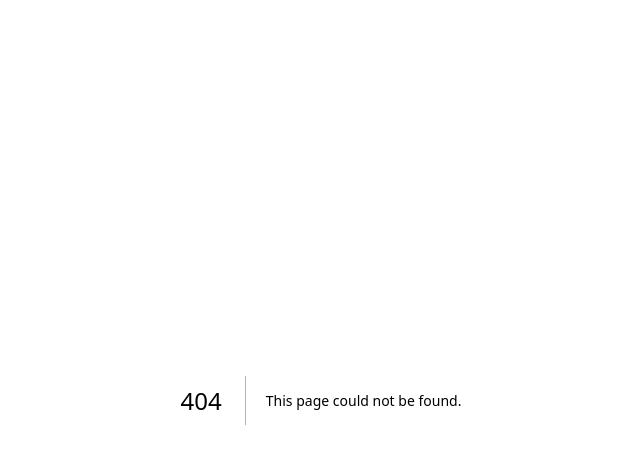
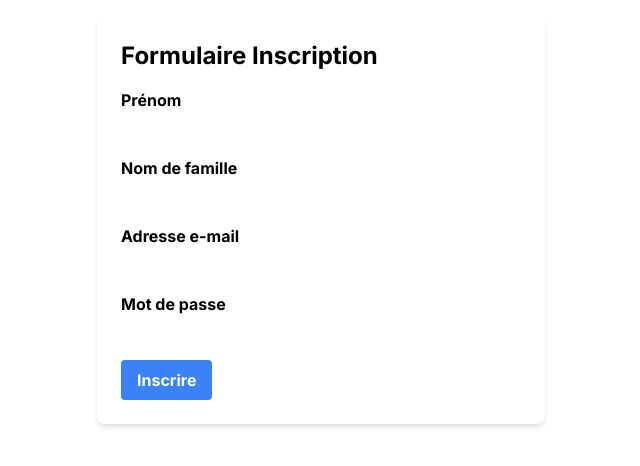
Before and after one commit to YanisZ1/stageproject, a Next.js app in the folder bpnwebsite/: page /Inscription in a window 1280 px wide. Before the commit this address had no page. Shown: the top 466 px of the page, without its empty margins (319-959 px from the left). Built offline with nearby package versions, Linux system fonts and the light colour scheme.

Commit message:
Inscription et Connexion

```diff
--- /dev/null
+++ b/bpnwebsite/app/Inscription/page.tsx
@@ -0,0 +1,65 @@
+import React from 'react';
+
+const MyComponent = () => {
+  return (
+    <div className="max-w-md mx-auto mt-4 p-6 bg-white rounded-lg shadow-md">
+      <h2 className="text-2xl font-bold mb-4">Formulaire Inscription</h2>
+      <div>
+        <label htmlFor="firstName" className="block font-bold mb-1">
+          Prénom
+        </label>
+        <input
+          type="text"
+          name="firstName"
+          id="firstName"
+          className="w-full border-gray-300 rounded-md px-3 py-2 focus:outline-none focus:ring-blue-500 focus:border-blue-500"
+          required
+        />
+      </div>
+      <div>
+        <label htmlFor="lastName" className="block font-bold mb-1">
+          Nom de famille
+        </label>
+        <input
+          type="text"
+          name="lastName"
+          id="lastName"
+          className="w-full border-gray-300 rounded-md px-3 py-2 focus:outline-none focus:ring-blue-500 focus:border-blue-500"
+          required
+        />
+      </div>
+      <div>
+        <label htmlFor="email" className="block font-bold mb-1">
+          Adresse e-mail
+        </label>
+        <input
+          type="email"
+          name="email"
+          id="email"
+          className="w-full border-gray-300 rounded-md px-3 py-2 focus:outline-none focus:ring-blue-500 focus:border-blue-500"
+          required
+        />
+      </div>
+      <div>
+        <label htmlFor="password" className="block font-bold mb-1">
+          Mot de passe
+        </label>
+        <input
+          type="password"
+          name="password"
+          id="password"
+          className="w-full border-gray-300 rounded-md px-3 py-2 focus:outline-none focus:ring-blue-500 focus:border-blue-500"
+          required
+        />
+      </div>
+      <button
+        type="submit"
+        className="bg-blue-500 hover:bg-blue-600 text-white font-bold py-2 px-4 rounded"
+      >
+        Inscrire
+      </button>
+    </div>
+  );
+};
+
+export default MyComponent;
--- /dev/null
+++ b/bpnwebsite/app/Login/page.tsx
@@ -0,0 +1,21 @@
+import React from 'react'
+
+
+const Login=()=>{
+	return(
+	<div>
+	<form action="">
+		<div>
+		<label htmlFor="email">Email</label>
+		<input type="text" name="email" id="email"/>
+		</div>
+			<div>
+				<label htmlFor="passw">Password</label>
+				<input type="text" name="passw" id="passw"/>
+			</div>
+				<button type="submit">Login</button>
+			</form>
+		</div>
+	)
+}
+export default Login
--- a/bpnwebsite/app/globals.css
+++ b/bpnwebsite/app/globals.css
@@ -1,27 +1,3 @@
 @tailwind base;
 @tailwind components;
 @tailwind utilities;
-
-:root {
-  --foreground-rgb: 0, 0, 0;
-  --background-start-rgb: 214, 219, 220;
-  --background-end-rgb: 255, 255, 255;
-}
-
-@media (prefers-color-scheme: dark) {
-  :root {
-    --foreground-rgb: 255, 255, 255;
-    --background-start-rgb: 0, 0, 0;
-    --background-end-rgb: 0, 0, 0;
-  }
-}
-
-body {
-  color: rgb(var(--foreground-rgb));
-  background: linear-gradient(
-      to bottom,
-      transparent,
-      rgb(var(--background-end-rgb))
-    )
-    rgb(var(--background-start-rgb));
-}
--- a/bpnwebsite/app/page.tsx
+++ b/bpnwebsite/app/page.tsx
@@ -1,113 +1,18 @@
-import Image from 'next/image'
+import React from 'react';
+import Link from 'next/link';
 
-export default function Home() {
+const HomePage = () => {
   return (
-    <main className="flex min-h-screen flex-col items-center justify-between p-24">
-      <div className="z-10 w-full max-w-5xl items-center justify-between font-mono text-sm lg:flex">
-        <p className="fixed left-0 top-0 flex w-full justify-center border-b border-gray-300 bg-gradient-to-b from-zinc-200 pb-6 pt-8 backdrop-blur-2xl dark:border-neutral-800 dark:bg-zinc-800/30 dark:from-inherit lg:static lg:w-auto  lg:rounded-xl lg:border lg:bg-gray-200 lg:p-4 lg:dark:bg-zinc-800/30">
-          Get started by editing&nbsp;
-          <code className="font-mono font-bold">app/page.tsx</code>
-        </p>
-        <div className="fixed bottom-0 left-0 flex h-48 w-full items-end justify-center bg-gradient-to-t from-white via-white dark:from-black dark:via-black lg:static lg:h-auto lg:w-auto lg:bg-none">
-          <a
-            className="pointer-events-none flex place-items-center gap-2 p-8 lg:pointer-events-auto lg:p-0"
-            href="https://vercel.com?utm_source=create-next-app&utm_medium=appdir-template&utm_campaign=create-next-app"
-            target="_blank"
-            rel="noopener noreferrer"
-          >
-            By{' '}
-            <Image
-              src="/vercel.svg"
-              alt="Vercel Logo"
-              className="dark:invert"
-              width={100}
-              height={24}
-              priority
-            />
-          </a>
-        </div>
-      </div>
+    <div>
+      <h1>Page principale</h1>
+      <Link href="/Login">
+        <button>Login</button>
+      </Link>
+      <Link href="/Inscription">
+        <button>Inscription</button>
+      </Link>
+    </div>
+  );
+};
 
-      <div className="relative flex place-items-center before:absolute before:h-[300px] before:w-[480px] before:-translate-x-1/2 before:rounded-full before:bg-gradient-radial before:from-white before:to-transparent before:blur-2xl before:content-[''] after:absolute after:-z-20 after:h-[180px] after:w-[240px] after:translate-x-1/3 after:bg-gradient-conic after:from-sky-200 after:via-blue-200 after:blur-2xl after:content-[''] before:dark:bg-gradient-to-br before:dark:from-transparent before:dark:to-blue-700 before:dark:opacity-10 after:dark:from-sky-900 after:dark:via-[#0141ff] after:dark:opacity-40 before:lg:h-[360px]">
-        <Image
-          className="relative dark:drop-shadow-[0_0_0.3rem_#ffffff70] dark:invert"
-          src="/next.svg"
-          alt="Next.js Logo"
-          width={180}
-          height={37}
-          priority
-        />
-      </div>
-
-      <div className="mb-32 grid text-center lg:mb-0 lg:grid-cols-4 lg:text-left">
-        <a
-          href="https://nextjs.org/docs?utm_source=create-next-app&utm_medium=appdir-template&utm_campaign=create-next-app"
-          className="group rounded-lg border border-transparent px-5 py-4 transition-colors hover:border-gray-300 hover:bg-gray-100 hover:dark:border-neutral-700 hover:dark:bg-neutral-800/30"
-          target="_blank"
-          rel="noopener noreferrer"
-        >
-          <h2 className={`mb-3 text-2xl font-semibold`}>
-            Docs{' '}
-            <span className="inline-block transition-transform group-hover:translate-x-1 motion-reduce:transform-none">
-              -&gt;
-            </span>
-          </h2>
-          <p className={`m-0 max-w-[30ch] text-sm opacity-50`}>
-            Find in-depth information about Next.js features and API.
-          </p>
-        </a>
-
-        <a
-          href="https://nextjs.org/learn?utm_source=create-next-app&utm_medium=appdir-template-tw&utm_campaign=create-next-app"
-          className="group rounded-lg border border-transparent px-5 py-4 transition-colors hover:border-gray-300 hover:bg-gray-100 hover:dark:border-neutral-700 hover:dark:bg-neutral-800 hover:dark:bg-opacity-30"
-          target="_blank"
-          rel="noopener noreferrer"
-        >
-          <h2 className={`mb-3 text-2xl font-semibold`}>
-            Learn{' '}
-            <span className="inline-block transition-transform group-hover:translate-x-1 motion-reduce:transform-none">
-              -&gt;
-            </span>
-          </h2>
-          <p className={`m-0 max-w-[30ch] text-sm opacity-50`}>
-            Learn about Next.js in an interactive course with&nbsp;quizzes!
-          </p>
-        </a>
-
-        <a
-          href="https://vercel.com/templates?framework=next.js&utm_source=create-next-app&utm_medium=appdir-template&utm_campaign=create-next-app"
-          className="group rounded-lg border border-transparent px-5 py-4 transition-colors hover:border-gray-300 hover:bg-gray-100 hover:dark:border-neutral-700 hover:dark:bg-neutral-800/30"
-          target="_blank"
-          rel="noopener noreferrer"
-        >
-          <h2 className={`mb-3 text-2xl font-semibold`}>
-            Templates{' '}
-            <span className="inline-block transition-transform group-hover:translate-x-1 motion-reduce:transform-none">
-              -&gt;
-            </span>
-          </h2>
-          <p className={`m-0 max-w-[30ch] text-sm opacity-50`}>
-            Explore the Next.js 13 playground.
-          </p>
-        </a>
-
-        <a
-          href="https://vercel.com/new?utm_source=create-next-app&utm_medium=appdir-template&utm_campaign=create-next-app"
-          className="group rounded-lg border border-transparent px-5 py-4 transition-colors hover:border-gray-300 hover:bg-gray-100 hover:dark:border-neutral-700 hover:dark:bg-neutral-800/30"
-          target="_blank"
-          rel="noopener noreferrer"
-        >
-          <h2 className={`mb-3 text-2xl font-semibold`}>
-            Deploy{' '}
-            <span className="inline-block transition-transform group-hover:translate-x-1 motion-reduce:transform-none">
-              -&gt;
-            </span>
-          </h2>
-          <p className={`m-0 max-w-[30ch] text-sm opacity-50`}>
-            Instantly deploy your Next.js site to a shareable URL with Vercel.
-          </p>
-        </a>
-      </div>
-    </main>
-  )
-}
+export default HomePage;
```
